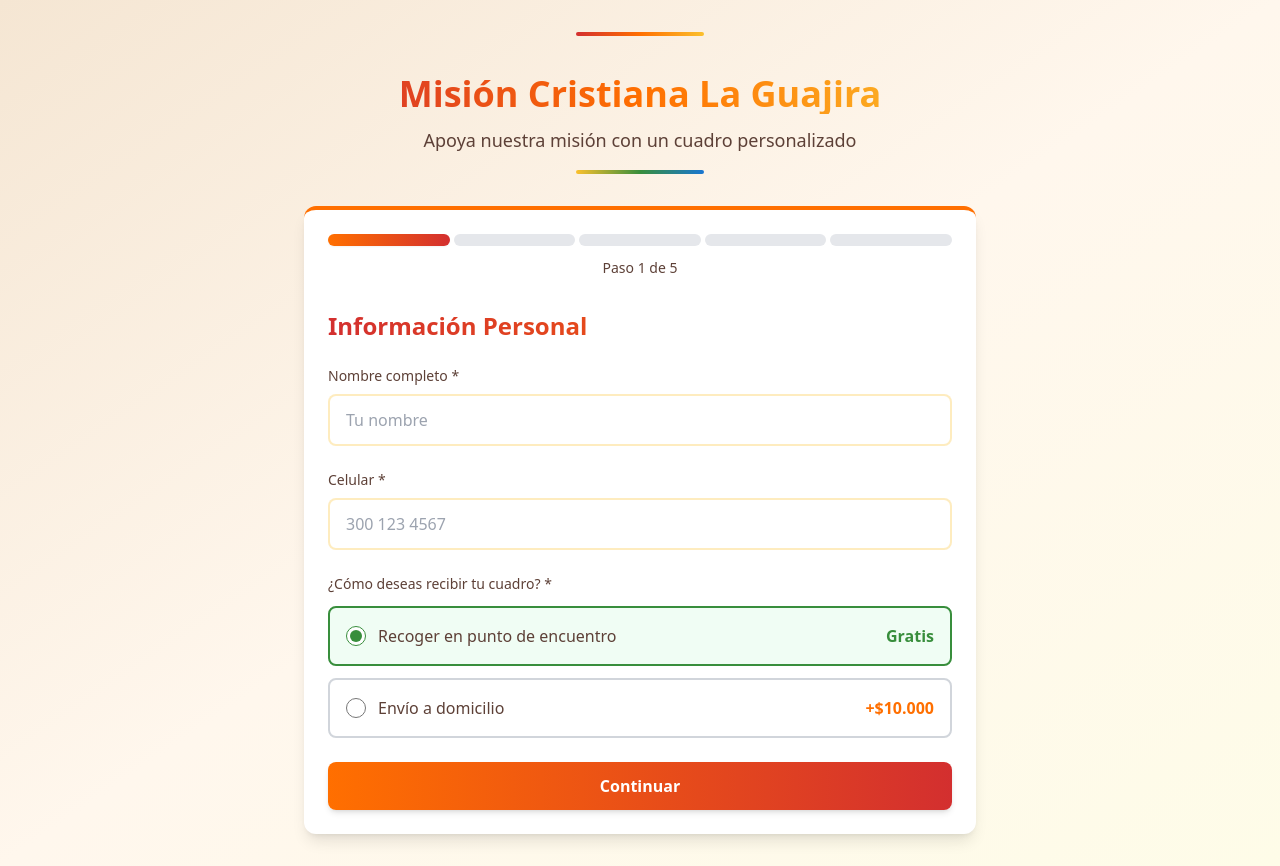
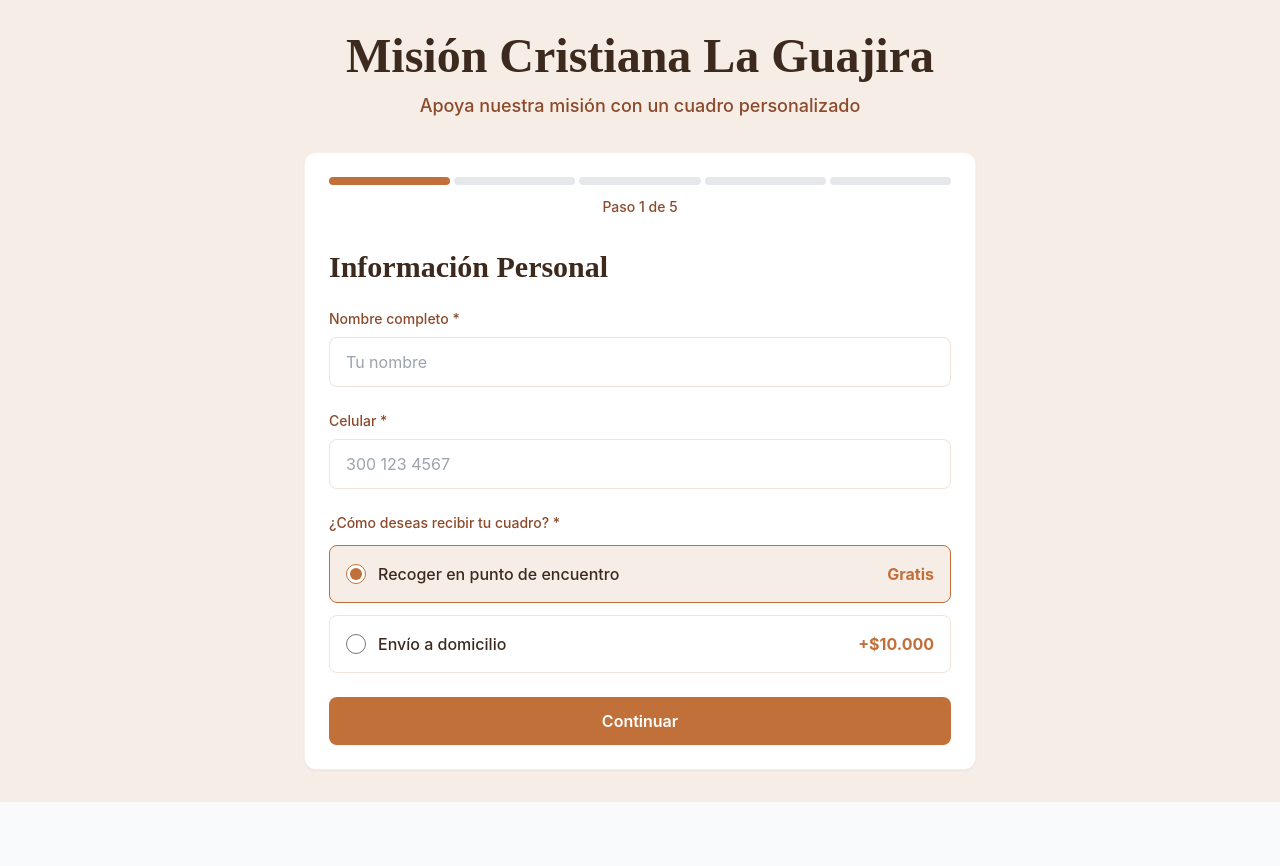
Before and after one commit to Estebanvasquex/mision-guajira, a Next.js app: page / in a window 1280 px wide. After the commit the page ends 802 px from the top, so only its background shows below. Built offline with nearby package versions, Linux system fonts and the light colour scheme.

Commit message:
Se realiza ajuste en la interfaz de colores de la app

```diff
--- a/app/admin/page.tsx
+++ b/app/admin/page.tsx
@@ -46,7 +46,7 @@ export default function AdminPage() {
     return (
       <div className="min-h-screen flex items-center justify-center">
         <div className="text-center">
-          <div className="inline-block w-8 h-8 border-4 border-wayuu-orange border-t-transparent rounded-full animate-spin"></div>
+          <div className="inline-block w-8 h-8 border border-wayuu-orange border-t-transparent rounded-full animate-spin"></div>
           <p className="text-wayuu-brown mt-4">Cargando...</p>
         </div>
       </div>
@@ -71,7 +71,7 @@ export default function AdminPage() {
           </div>
           <button
             onClick={handleLogout}
-            className="px-4 py-2 bg-white border-2 border-wayuu-red text-wayuu-red rounded-lg font-medium hover:bg-wayuu-red hover:text-white transition-colors"
+            className="px-4 py-2 bg-white border border-wayuu-red text-wayuu-red rounded-lg font-medium hover:bg-wayuu-red hover:text-white transition-colors"
           >
             Cerrar sesión
           </button>
--- a/app/globals.css
+++ b/app/globals.css
@@ -2,26 +2,32 @@
 @tailwind components;
 @tailwind utilities;
 
+@import url('https://fonts.googleapis.com/css2?family=Playfair+Display:wght@400;600;700&family=Inter:wght@400;500;600;700&display=swap');
+
 @layer base {
   body {
-    @apply text-gray-900 bg-gradient-to-br from-wayuu-sand via-orange-50 to-yellow-50;
+    @apply text-primary-light bg-accent-light font-sans;
+  }
+
+  h1, h2, h3 {
+    @apply font-display;
   }
 }
 
 @layer components {
   .btn-primary {
-    @apply bg-gradient-to-r from-wayuu-orange to-wayuu-red text-white px-6 py-3 rounded-lg font-semibold hover:from-wayuu-red hover:to-wayuu-pink transition-all shadow-md hover:shadow-lg disabled:bg-gray-300 disabled:cursor-not-allowed;
+    @apply bg-primary text-white px-6 py-3 rounded-lg font-semibold hover:bg-primary-dark transition-all shadow-sm hover:shadow-md disabled:bg-gray-300 disabled:cursor-not-allowed;
   }
 
   .btn-secondary {
-    @apply bg-white border-2 border-wayuu-orange text-wayuu-brown px-6 py-3 rounded-lg font-semibold hover:bg-wayuu-sand transition-colors;
+    @apply bg-white border border-primary/20 text-primary-light px-6 py-3 rounded-lg font-semibold hover:bg-accent transition-colors;
   }
 
   .input-field {
-    @apply w-full px-4 py-3 border-2 border-wayuu-yellow/30 rounded-lg focus:ring-2 focus:ring-wayuu-orange focus:border-wayuu-orange outline-none bg-white;
+    @apply w-full px-4 py-3 border border-primary/20 rounded-lg focus:border-primary outline-none bg-white transition-all;
   }
 
   .card {
-    @apply bg-white rounded-xl shadow-lg p-6 border-t-4 border-wayuu-orange;
+    @apply bg-white rounded-xl shadow-sm p-6 border border-primary/10;
   }
 }
--- a/app/page.tsx
+++ b/app/page.tsx
@@ -2,19 +2,15 @@ import OrderForm from '@/components/OrderForm';
 
 export default function Home() {
   return (
-    <main className="min-h-screen py-8 px-4">
+    <main className="min-h-screen py-8 px-4 bg-accent">
       <div className="max-w-2xl mx-auto">
         <header className="text-center mb-8">
-          <div className="inline-block mb-4">
-            <div className="h-1 w-32 bg-gradient-to-r from-wayuu-red via-wayuu-orange to-wayuu-yellow rounded-full mx-auto mb-4"></div>
-          </div>
-          <h1 className="text-3xl md:text-4xl font-bold bg-gradient-to-r from-wayuu-red via-wayuu-orange to-wayuu-yellow bg-clip-text text-transparent mb-3">
+          <h1 className="text-4xl md:text-5xl font-display font-bold text-primary-light mb-3">
             Misión Cristiana La Guajira
           </h1>
-          <p className="text-wayuu-brown text-lg font-medium">
+          <p className="text-primary-dark text-lg font-medium">
             Apoya nuestra misión con un cuadro personalizado
           </p>
-          <div className="h-1 w-32 bg-gradient-to-r from-wayuu-yellow via-wayuu-green to-wayuu-blue rounded-full mx-auto mt-4"></div>
         </header>
 
         <OrderForm />
--- a/components/OrderForm.tsx
+++ b/components/OrderForm.tsx
@@ -54,15 +54,15 @@ export default function OrderForm() {
           {[1, 2, 3, 4, 5].map(step => (
             <div
               key={step}
-              className={`w-full h-3 rounded-full transition-all ${
+              className={`w-full h-2 rounded-full transition-all ${
                 step <= currentStep
-                  ? 'bg-gradient-to-r from-wayuu-orange to-wayuu-red shadow-sm'
+                  ? 'bg-primary'
                   : 'bg-gray-200'
               }`}
             />
           ))}
         </div>
-        <p className="text-sm text-wayuu-brown font-medium text-center mt-3">
+        <p className="text-sm text-primary-dark font-medium text-center mt-3">
           Paso {currentStep} de 5
         </p>
       </div>
--- a/components/admin/AdminDashboard.tsx
+++ b/components/admin/AdminDashboard.tsx
@@ -121,8 +121,8 @@ export default function AdminDashboard() {
       {/* Orders List */}
       {loading ? (
         <div className="text-center py-12">
-          <div className="inline-block w-8 h-8 border-4 border-wayuu-orange border-t-transparent rounded-full animate-spin"></div>
-          <p className="text-wayuu-brown mt-4">Cargando pedidos...</p>
+          <div className="inline-block w-8 h-8 border border-primary border-t-transparent rounded-full animate-spin"></div>
+          <p className="text-primary-light mt-4">Cargando pedidos...</p>
         </div>
       ) : orders.length === 0 ? (
         <div className="text-center py-12 bg-white rounded-lg shadow-sm">
--- a/components/admin/OrderCard.tsx
+++ b/components/admin/OrderCard.tsx
@@ -114,7 +114,7 @@ export default function OrderCard({ order, onUpdateStatus }: Props) {
                 <div className="flex gap-2 items-center">
                   <span className="text-xs text-wayuu-brown/60">Color:</span>
                   <div
-                    className="w-8 h-8 rounded border-2 border-wayuu-brown/20 shadow-sm"
+                    className="w-8 h-8 rounded border border-wayuu-brown/20 shadow-sm"
                     style={{ backgroundColor: order.color }}
                     title="Color seleccionado"
                   />
@@ -146,7 +146,7 @@ export default function OrderCard({ order, onUpdateStatus }: Props) {
                   <img
                     src={order.paymentProof}
                     alt="Comprobante de pago"
-                    className="max-w-full h-auto rounded-lg border-2 border-wayuu-orange/30"
+                    className="max-w-full h-auto rounded-lg border border-wayuu-orange/30"
                   />
                 </div>
               )}
@@ -165,7 +165,7 @@ export default function OrderCard({ order, onUpdateStatus }: Props) {
                   className={`px-4 py-2 rounded-lg text-sm font-medium transition-colors ${
                     order.status === status
                       ? 'bg-gray-200 text-gray-400 cursor-not-allowed'
-                      : 'bg-white border-2 border-wayuu-orange text-wayuu-brown hover:bg-wayuu-sand'
+                      : 'bg-white border border-wayuu-orange text-wayuu-brown hover:bg-wayuu-sand'
                   }`}
                 >
                   {getStatusLabel(status)}
--- a/components/steps/ColorSelectionStep.tsx
+++ b/components/steps/ColorSelectionStep.tsx
@@ -37,10 +37,10 @@ export default function ColorSelectionStep({ data, onUpdate, onNext, onBack }: P
   return (
     <div className="space-y-6">
       <div>
-        <h2 className="text-2xl font-bold bg-gradient-to-r from-wayuu-red to-wayuu-orange bg-clip-text text-transparent mb-2">
+        <h2 className="text-2xl md:text-3xl font-display font-bold text-primary-light mb-2">
           Elige el Color
         </h2>
-        <p className="text-wayuu-brown text-sm">
+        <p className="text-primary-dark text-sm">
           Selecciona el color de fondo de tu cuadro
         </p>
       </div>
@@ -53,19 +53,19 @@ export default function ColorSelectionStep({ data, onUpdate, onNext, onBack }: P
             <div
               key={color.hex}
               onClick={() => selectColor(color.hex)}
-              className={`cursor-pointer border-4 rounded-lg p-4 transition-all ${
+              className={`cursor-pointer border rounded-lg p-4 transition-all ${
                 isSelected
-                  ? 'border-wayuu-orange shadow-lg ring-2 ring-wayuu-yellow'
-                  : 'border-gray-200 hover:border-wayuu-orange/50'
+                  ? 'border-primary shadow-lg bg-accent'
+                  : 'border-primary/20 hover:border-primary/50'
               }`}
             >
               <div
-                className="w-full h-20 rounded-md mb-2 border-2 border-wayuu-brown/20 shadow-sm"
+                className="w-full h-20 rounded-md mb-2 border border-primary/20 shadow-sm"
                 style={{ backgroundColor: color.hex }}
               />
-              <p className="text-sm font-medium text-center text-wayuu-brown">{color.name}</p>
+              <p className="text-sm font-medium text-center text-primary-light">{color.name}</p>
               {isSelected && (
-                <p className="text-xs text-wayuu-orange text-center mt-1 font-bold">
+                <p className="text-xs text-primary text-center mt-1 font-bold">
                   ✓ Seleccionado
                 </p>
               )}
@@ -74,7 +74,7 @@ export default function ColorSelectionStep({ data, onUpdate, onNext, onBack }: P
         })}
       </div>
 
-      {error && <p className="text-wayuu-red text-sm text-center font-medium">{error}</p>}
+      {error && <p className="text-red-600 text-sm text-center font-medium">{error}</p>}
 
       <div className="flex gap-3">
         <button onClick={onBack} className="btn-secondary flex-1">
--- a/components/steps/PersonalInfoStep.tsx
+++ b/components/steps/PersonalInfoStep.tsx
@@ -32,12 +32,12 @@ export default function PersonalInfoStep({ data, onUpdate, onNext }: Props) {
 
   return (
     <form onSubmit={handleSubmit} className="space-y-6">
-      <h2 className="text-2xl font-bold bg-gradient-to-r from-wayuu-red to-wayuu-orange bg-clip-text text-transparent mb-4">
+      <h2 className="text-2xl md:text-3xl font-display font-bold text-primary-light mb-4">
         Información Personal
       </h2>
 
       <div>
-        <label className="block text-sm font-medium text-wayuu-brown mb-2">
+        <label className="block text-sm font-medium text-primary-dark mb-2">
           Nombre completo *
         </label>
         <input
@@ -47,11 +47,11 @@ export default function PersonalInfoStep({ data, onUpdate, onNext }: Props) {
           onChange={e => onUpdate({ name: e.target.value })}
           placeholder="Tu nombre"
         />
-        {errors.name && <p className="text-wayuu-red text-sm mt-1">{errors.name}</p>}
+        {errors.name && <p className="text-red-600 text-sm mt-1">{errors.name}</p>}
       </div>
 
       <div>
-        <label className="block text-sm font-medium text-wayuu-brown mb-2">
+        <label className="block text-sm font-medium text-primary-dark mb-2">
           Celular *
         </label>
         <input
@@ -61,18 +61,18 @@ export default function PersonalInfoStep({ data, onUpdate, onNext }: Props) {
           onChange={e => onUpdate({ phone: e.target.value })}
           placeholder="300 123 4567"
         />
-        {errors.phone && <p className="text-wayuu-red text-sm mt-1">{errors.phone}</p>}
+        {errors.phone && <p className="text-red-600 text-sm mt-1">{errors.phone}</p>}
       </div>
 
       <div>
-        <label className="block text-sm font-medium text-wayuu-brown mb-3">
+        <label className="block text-sm font-medium text-primary-dark mb-3">
           ¿Cómo deseas recibir tu cuadro? *
         </label>
         <div className="space-y-3">
-          <label className={`flex items-center justify-between p-4 border-2 rounded-lg cursor-pointer transition-all ${
+          <label className={`flex items-center justify-between p-4 border rounded-lg cursor-pointer transition-all ${
             data.deliveryMethod === 'pickup'
-              ? 'border-wayuu-green bg-green-50'
-              : 'border-gray-300 hover:border-wayuu-green/50 hover:bg-gray-50'
+              ? 'border-primary bg-accent'
+              : 'border-primary/20 hover:border-primary/50 hover:bg-accent/50'
           }`}>
             <div className="flex items-center">
               <input
@@ -80,19 +80,19 @@ export default function PersonalInfoStep({ data, onUpdate, onNext }: Props) {
                 name="delivery"
                 checked={data.deliveryMethod === 'pickup'}
                 onChange={() => onUpdate({ deliveryMethod: 'pickup', address: undefined })}
-                className="w-5 h-5 text-wayuu-green accent-wayuu-green"
+                className="w-5 h-5 text-primary accent-primary"
               />
-              <span className="ml-3 text-wayuu-brown font-medium">
+              <span className="ml-3 text-primary-light font-medium">
                 Recoger en punto de encuentro
               </span>
             </div>
-            <span className="text-wayuu-green font-bold">Gratis</span>
+            <span className="text-primary font-bold">Gratis</span>
           </label>
 
-          <label className={`flex items-center justify-between p-4 border-2 rounded-lg cursor-pointer transition-all ${
+          <label className={`flex items-center justify-between p-4 border rounded-lg cursor-pointer transition-all ${
             data.deliveryMethod === 'delivery'
-              ? 'border-wayuu-orange bg-orange-50'
-              : 'border-gray-300 hover:border-wayuu-orange/50 hover:bg-gray-50'
+              ? 'border-primary bg-accent'
+              : 'border-primary/20 hover:border-primary/50 hover:bg-accent/50'
           }`}>
             <div className="flex items-center">
               <input
@@ -100,20 +100,20 @@ export default function PersonalInfoStep({ data, onUpdate, onNext }: Props) {
                 name="delivery"
                 checked={data.deliveryMethod === 'delivery'}
                 onChange={() => onUpdate({ deliveryMethod: 'delivery' })}
-                className="w-5 h-5 text-wayuu-orange accent-wayuu-orange"
+                className="w-5 h-5 text-primary accent-primary"
               />
-              <span className="ml-3 text-wayuu-brown font-medium">
+              <span className="ml-3 text-primary-light font-medium">
                 Envío a domicilio
               </span>
             </div>
-            <span className="text-wayuu-orange font-bold">+$10.000</span>
+            <span className="text-primary font-bold">+$10.000</span>
           </label>
         </div>
       </div>
 
       {data.deliveryMethod === 'delivery' && (
         <div>
-          <label className="block text-sm font-medium text-wayuu-brown mb-2">
+          <label className="block text-sm font-medium text-primary-dark mb-2">
             Dirección de envío *
           </label>
           <textarea
@@ -123,7 +123,7 @@ export default function PersonalInfoStep({ data, onUpdate, onNext }: Props) {
             onChange={e => onUpdate({ address: e.target.value })}
             placeholder="Calle, número, barrio, ciudad"
           />
-          {errors.address && <p className="text-wayuu-red text-sm mt-1">{errors.address}</p>}
+          {errors.address && <p className="text-red-600 text-sm mt-1">{errors.address}</p>}
         </div>
       )}
 
--- a/tailwind.config.ts
+++ b/tailwind.config.ts
@@ -9,17 +9,32 @@ const config: Config = {
   theme: {
     extend: {
       colors: {
+        // Nueva paleta terracota
+        primary: {
+          DEFAULT: '#C2703A',  // Terracota cálido
+          dark: '#8B4A2B',     // Terracota oscuro
+          light: '#3D2A1E',    // Marrón profundo
+        },
+        accent: {
+          DEFAULT: '#F5EDE6',  // Crema natural
+          light: '#FDFBF9',    // Blanco cálido
+        },
+        // Mantener colores Wayuu para compatibilidad
         wayuu: {
-          red: '#D32F2F',      // Rojo vibrante
-          orange: '#FF6F00',   // Naranja intenso
-          yellow: '#FBC02D',   // Amarillo dorado
-          green: '#388E3C',    // Verde esmeralda
-          blue: '#1976D2',     // Azul cielo
-          purple: '#7B1FA2',   // Morado profundo
-          pink: '#C2185B',     // Rosa fucsia
-          brown: '#5D4037',    // Marrón tierra
-          sand: '#F5E6D3',     // Arena del desierto
+          red: '#D32F2F',
+          orange: '#C2703A',   // Actualizado a terracota
+          yellow: '#FBC02D',
+          green: '#388E3C',
+          blue: '#1976D2',
+          purple: '#7B1FA2',
+          pink: '#C2185B',
+          brown: '#3D2A1E',    // Actualizado a marrón profundo
+          sand: '#F5EDE6',     // Actualizado a crema natural
         },
+      },
+      fontFamily: {
+        display: ['Playfair Display', 'serif'],
+        sans: ['Inter', 'system-ui', 'sans-serif'],
       },
     },
   },
```
Also changed, not shown: components/steps/FrameSelectionStep.tsx (+9 -9 lines), components/steps/MessageStep.tsx (+19 -19 lines), components/steps/PaymentStep.tsx (+27 -27 lines).
